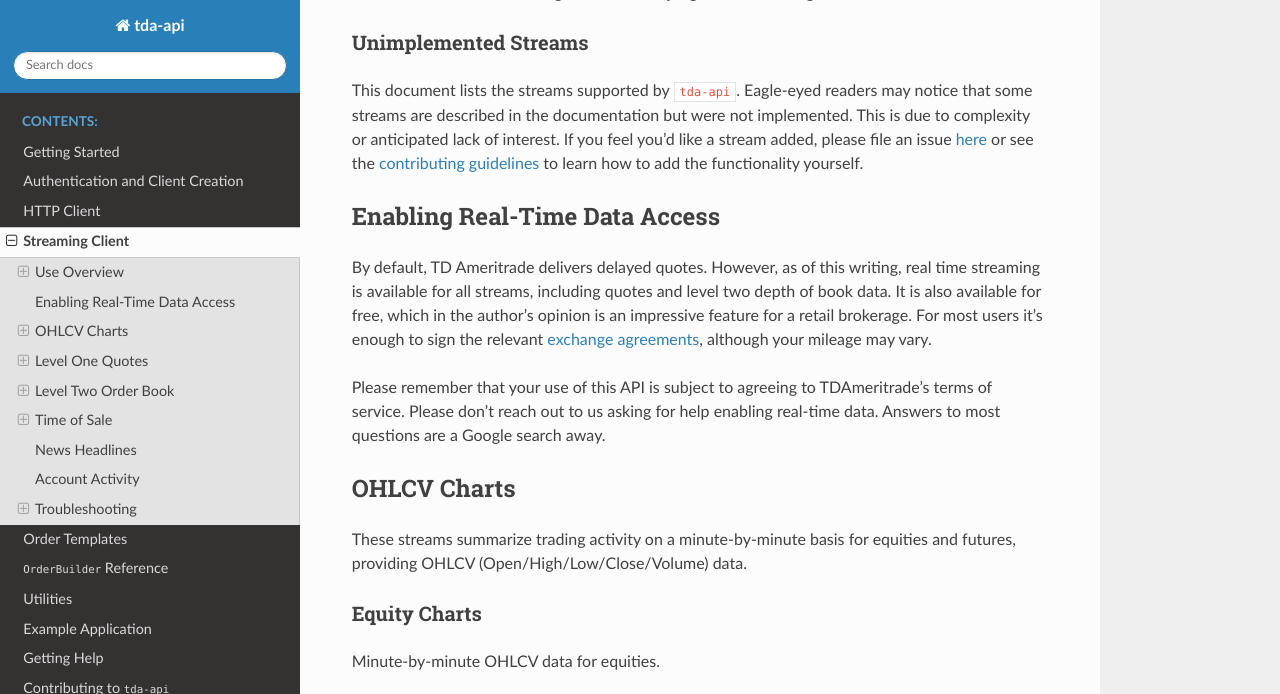
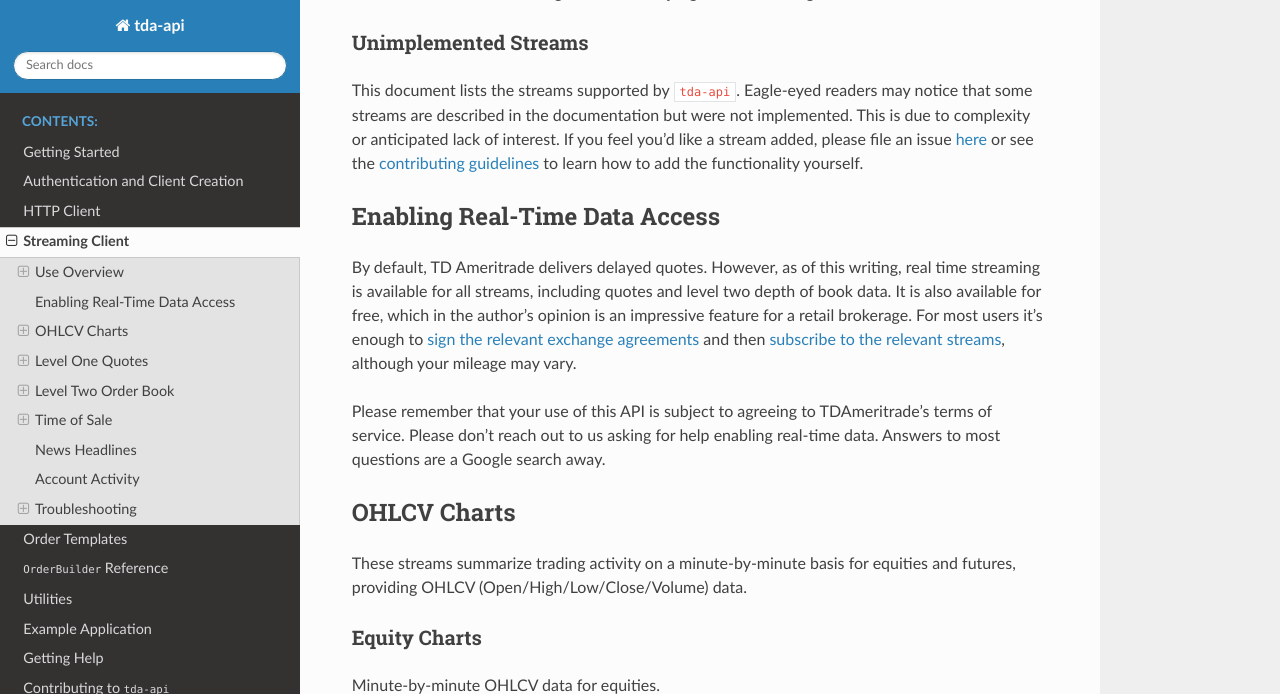
Before and after one commit to alexgolec/tda-api, a Sphinx documentation site: the page built from docs/streaming.rst, in a window 1280 px wide and 900 px high, scrolled down 4132 px, cut to the strip 0-694 px from the top of the window. Built offline with Sphinx 7.4.7 and the Read the Docs theme 2.0.0, drawn with Linux system fonts in a browser that asks for light colours.

Commit message:
Added link to subscribe to streams

```diff
--- a/docs/streaming.rst
+++ b/docs/streaming.rst
@@ -255,8 +255,10 @@ By default, TD Ameritrade delivers delayed quotes. However, as of this writing,
 real time streaming is available for all streams, including quotes and level two
 depth of book data. It is also available for free, which in the author's opinion
 is an impressive feature for a retail brokerage. For most users it's enough to
-sign the relevant `exchange agreements <https://invest.ameritrade.com/grid/p/
-site#r=jPage/cgi-bin/apps/u/AccountSettings>`__, although your mileage may vary.
+`sign the relevant exchange agreements <https://invest.ameritrade.com/grid/p/
+site#r=jPage/cgi-bin/apps/u/AccountSettings>`__ and then `subscribe to the
+relevant streams <https://invest.ameritrade.com/grid/p/
+site#r=jPage/cgi-bin/apps/u/Subscriptions>`__, although your mileage may vary.
 
 Please remember that your use of this API is subject to agreeing to
 TDAmeritrade's terms of service. Please don't reach out to us asking for help
```
